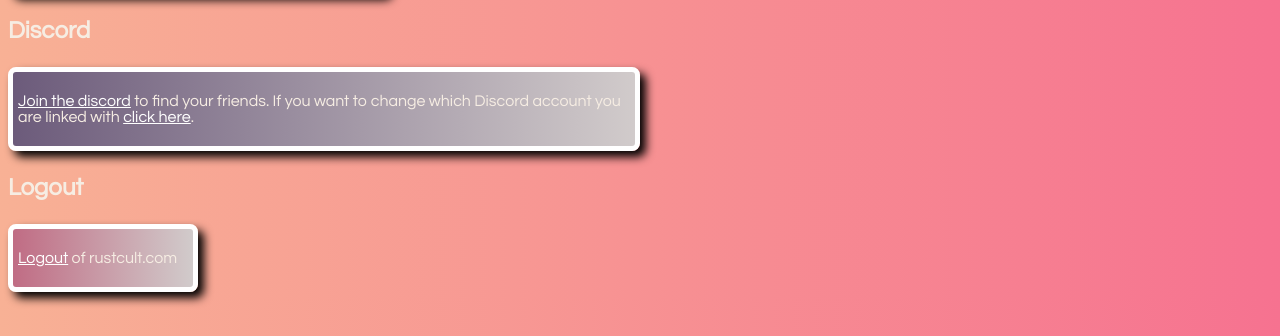
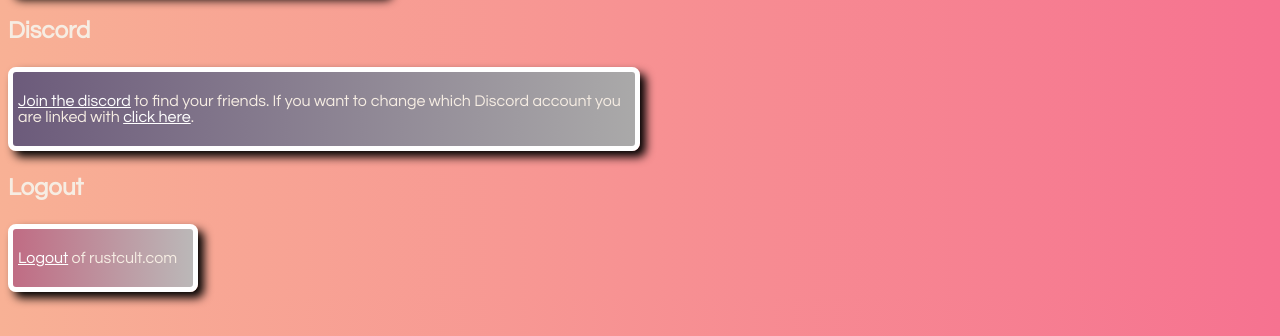
Before and after one commit to j3camero/rustcult.com, a website: page static/servers.html in a window 1280 px wide. Shown: the part 461-797 px from the top of the page. Drawn offline with Linux system fonts and the light colour scheme; no server answers.

Commit message:
Little change to the gradiant in boxes

```diff
--- a/static/servers.css
+++ b/static/servers.css
@@ -13,7 +13,7 @@ h3{
 #stepslogin{
     border: 5px solid white;
     border-radius: 8px;
-    background-image: linear-gradient(to right, #355C7D, rgb(209, 203, 203) );
+    background-image: linear-gradient(to right, #355C7D, rgb(211, 209, 209) );
     box-shadow: 6px 6px 10px black;
     padding: 10px;
     margin-right: 70%;
@@ -22,7 +22,7 @@ h3{
 #discord_section{
     border: 5px solid white;
     border-radius: 8px;
-    background-image: linear-gradient(to right, #6C5B7B, rgb(209, 203, 203) ) ;
+    background-image: linear-gradient(to right, #6C5B7B, rgb(170, 169, 169) ) ;
     box-shadow: 6px 6px 10px black;
     padding: 5px;
     margin-right: 50%;
@@ -31,7 +31,7 @@ h3{
 #logout_section{
     border: 5px solid white;
     border-radius: 8px;
-    background-image: linear-gradient(to right, #C06C84, rgb(209, 203, 203) );
+    background-image: linear-gradient(to right, #C06C84, rgb(187, 184, 184) );
     box-shadow: 6px 6px 10px black;
     padding: 5px;
     margin-right: 85%;
```
